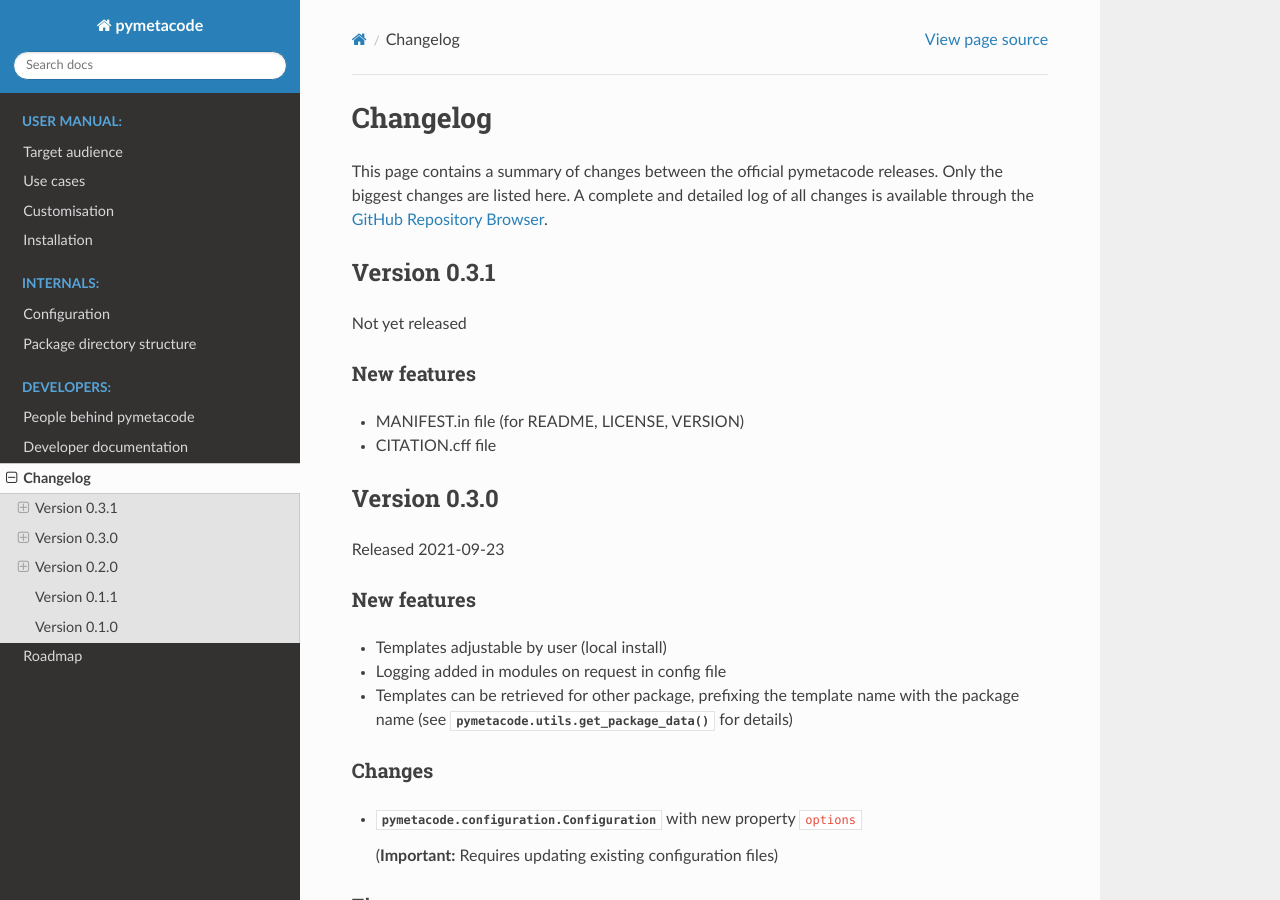
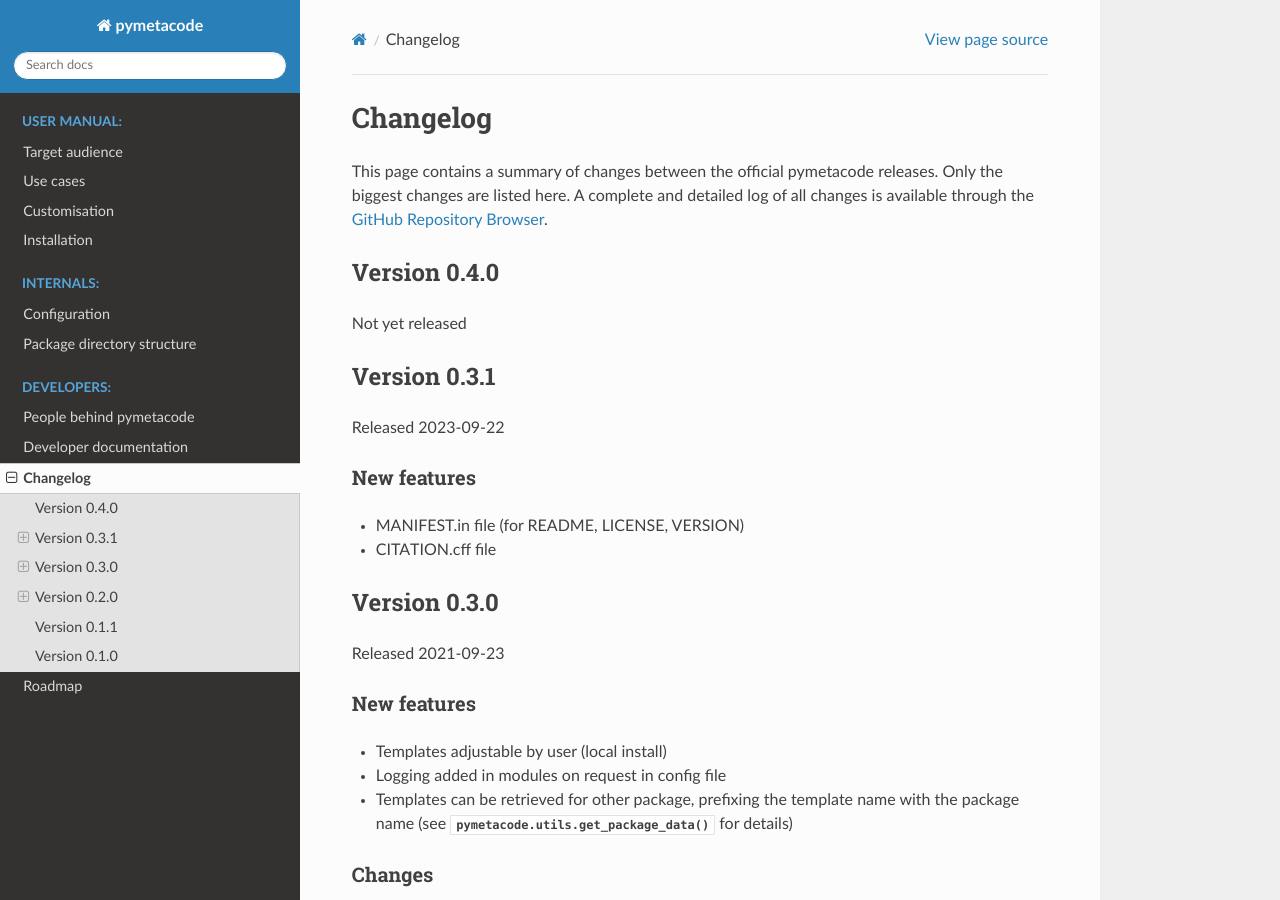
Before and after one commit to tillbiskup/pymetacode, a Sphinx documentation site: the page built from docs/changelog.rst, in a window 1280 px wide and 900 px high. Built offline with Sphinx 7.4.7 and the Read the Docs theme 2.0.0, drawn with Linux system fonts in a browser that asks for light colours; pages that are not in the unit, such as notebooks, are missing from menus.

Commit message:
Post-release: adding DOI

```diff
--- a/docs/changelog.rst
+++ b/docs/changelog.rst
@@ -5,10 +5,16 @@
 This page contains a summary of changes between the official pymetacode releases. Only the biggest changes are listed here. A complete and detailed log of all changes is available through the `GitHub Repository Browser <https://github.com/tillbiskup/pymetacode>`_.
 
 
+Version 0.4.0
+=============
+
+Not yet released
+
+
 Version 0.3.1
 =============
 
-Not yet released
+Released 2023-09-22
 
 
 New features
--- a/docs/index.rst
+++ b/docs/index.rst
@@ -1,3 +1,8 @@
+
+.. image:: https://zenodo.org/badge/DOI/10.5281/zenodo.8370310.svg
+   :target: https://doi.org/10.5281/zenodo.8370310
+   :align: right
+
 ========================
 pymetacode documentation
 ========================
```
Also changed, not shown: 2 other files.
